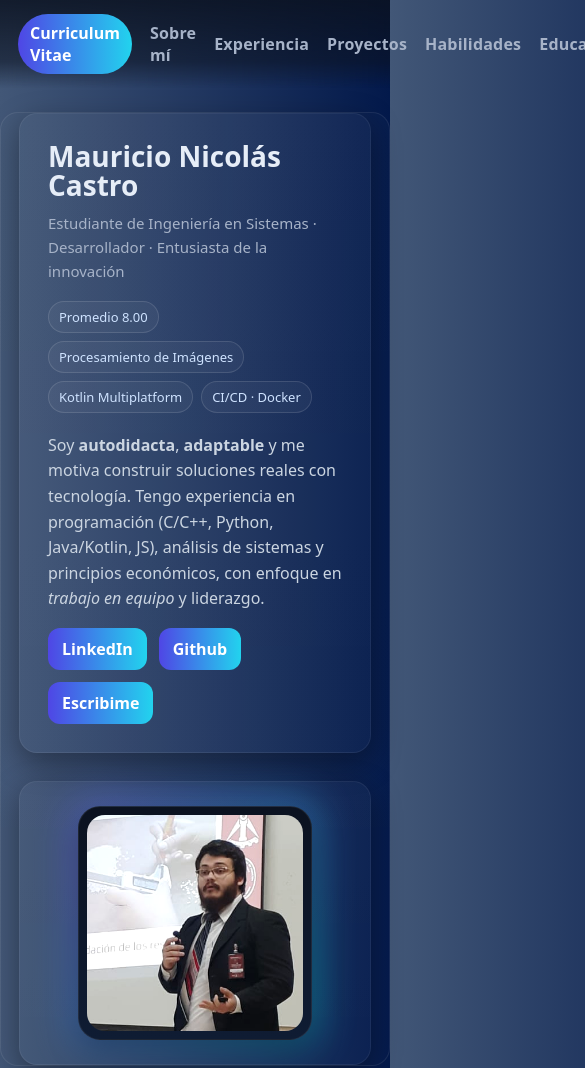
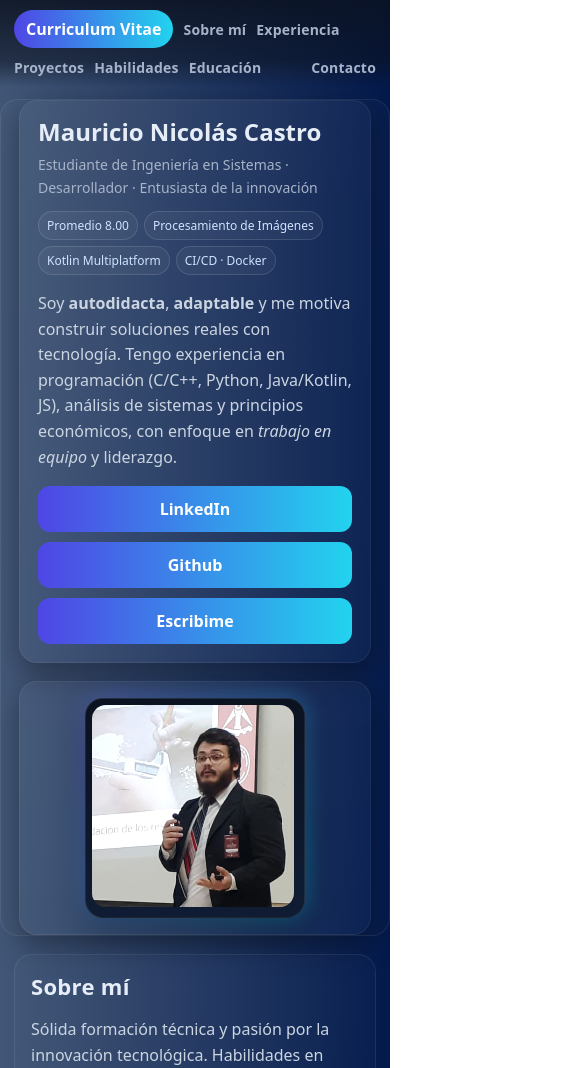
Before and after one commit to MauricioCastro16/CurriculumVitae, a plain HTML site: page pagina.html in a window 390 px wide. Shown: the top 1068 px of the page, 585 px wide, since content can reach past the window. Drawn offline with Linux system fonts and the light colour scheme.

Commit message:
Update estilo.css

```diff
--- a/estilo.css
+++ b/estilo.css
@@ -342,3 +342,117 @@ textarea {
     font-size: 14px;
     color: #c7d2fe
 }
+
+/* ====== Ajustes móviles ====== */
+@media (max-width: 768px) {
+
+    .nav {
+        gap: 10px;
+        padding: 10px 14px;
+        flex-wrap: wrap
+    }
+
+    .nav a {
+        font-size: 14px
+    }
+
+    .hero {
+        grid-template-columns: 1fr;
+        gap: 18px;
+        margin: 12px auto 0
+    }
+
+    .hero .intro {
+        padding: 18px
+    }
+
+    h1 {
+        font-size: clamp(24px, 6vw, 30px)
+    }
+
+    .subtitle {
+        font-size: 14px;
+        margin-bottom: 12px
+    }
+
+    .badges {
+        gap: 6px;
+        margin: 8px 0 12px
+    }
+
+    .badge {
+        font-size: 12px;
+        padding: 5px 8px
+    }
+
+    .profile {
+        padding: 16px
+    }
+
+    .profile .frame {
+        width: 220px;
+        max-width: 70vw;
+        border-radius: 18px
+    }
+
+    .profile img {
+        inset: 6px;
+        border-radius: 14px
+    }
+
+    .ring {
+        inset: -4px;
+        filter: blur(10px);
+        opacity: .45
+    }
+
+    main {
+        grid-template-columns: 1fr;
+        gap: 16px;
+        margin: 18px auto;
+        padding: 0 14px
+    }
+
+    section {
+        padding: 16px
+    }
+
+    ul {
+        margin-left: 16px
+    }
+
+    table {
+        font-size: 14px
+    }
+
+    th,
+    td {
+        padding: 8px
+    }
+
+    .cta {
+        gap: 10px
+    }
+
+    .btn {
+        width: 100%;
+        justify-content: center;
+        padding: 12px 14px
+    }
+
+    input,
+    textarea {
+        font-size: 16px;
+        padding: 12px
+    }
+
+    .actions {
+        flex-direction: column;
+        align-items: stretch;
+        gap: 8px
+    }
+
+    .actions .note {
+        font-size: 13px
+    }
+}
```
